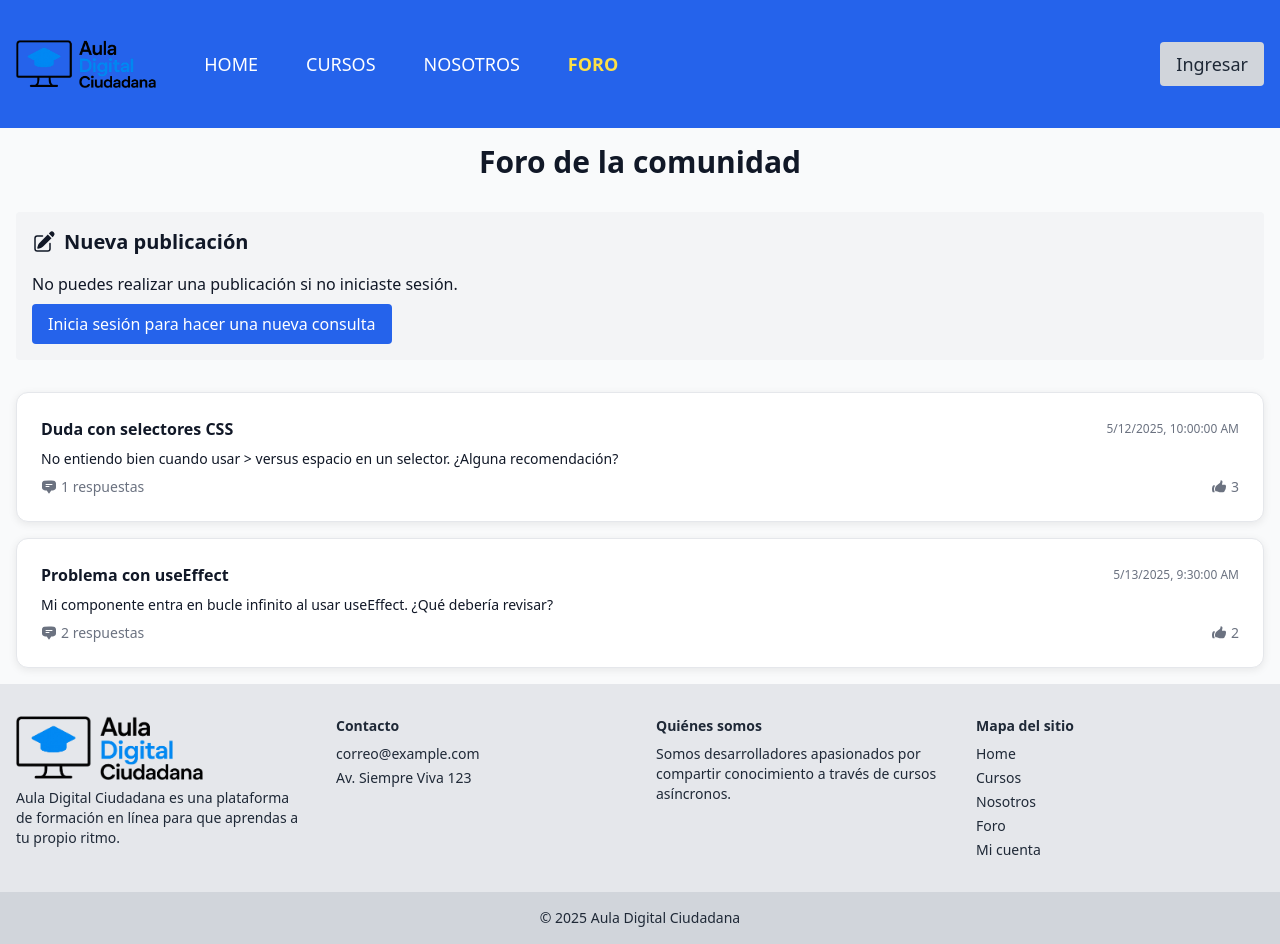
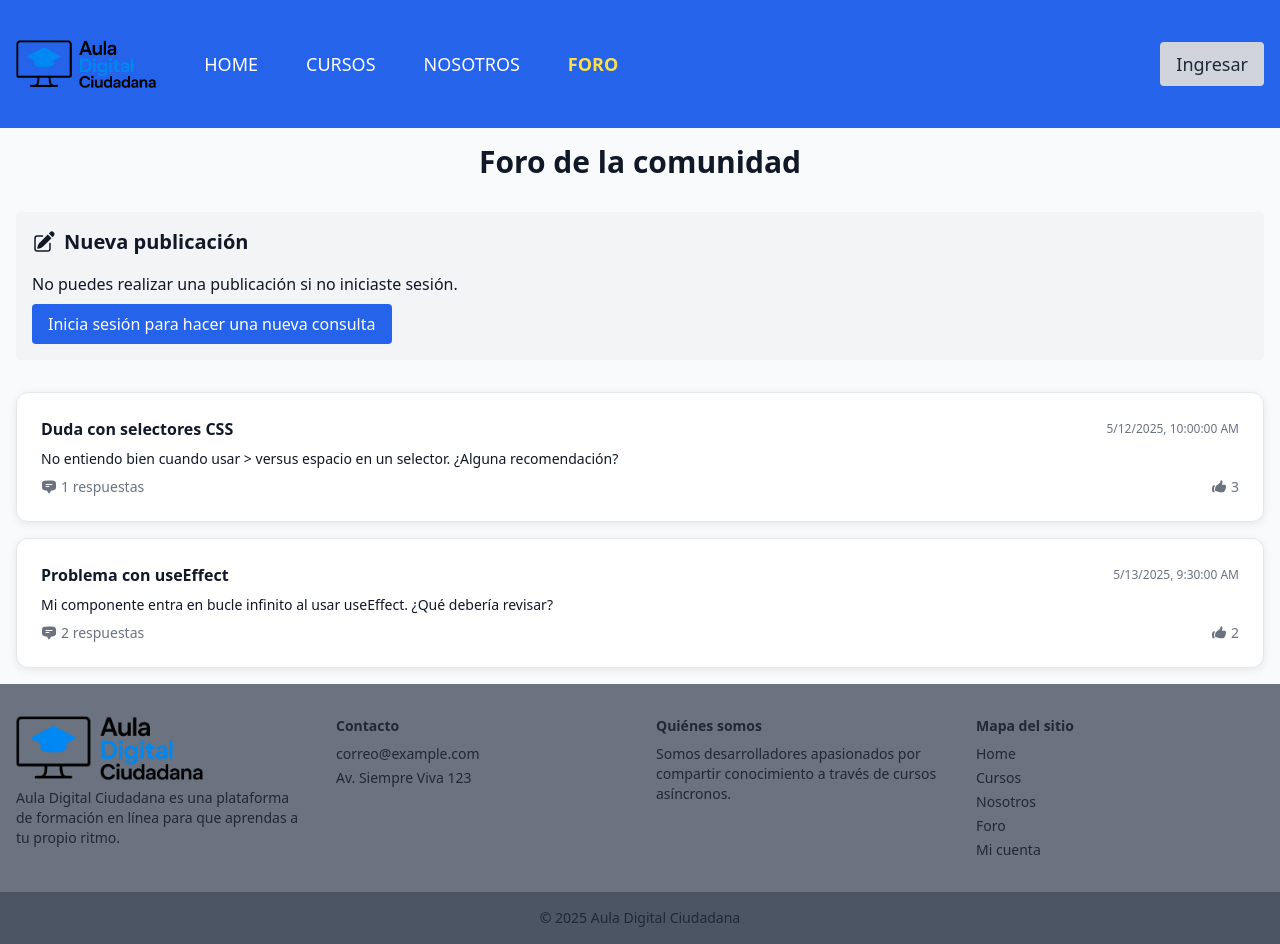
Before and after one commit to estebanaraoz/curso-webapp, a React (Vite) app: page /curso-webapp/foro in a window 1280 px wide. Built offline with nearby package versions, Linux system fonts and the light colour scheme.

Commit message:
style: update tertiary color

```diff
--- a/src/components/Footer.tsx
+++ b/src/components/Footer.tsx
@@ -3,7 +3,7 @@ import getAssetUrl from '../utils/getAssetUrl'
 
 export default function Footer() {
   return (
-    <footer className="bg-gray-200 dark:bg-gray-800 text-gray-800 dark:text-gray-200 text-sm">
+    <footer className="bg-gray-500 dark:bg-gray-900 text-gray-800 dark:text-gray-200 text-sm">
       <div className="container mx-auto px-4 py-8 grid gap-8 md:grid-cols-4">
         <div>
           <img src={getAssetUrl('/logo.png')} alt="Logo" className="h-16 w-auto mb-2 object-contain" />
@@ -45,7 +45,7 @@ export default function Footer() {
           </ul>
         </div>
       </div>
-      <div className="text-center py-4 bg-gray-300 dark:bg-gray-900">
+      <div className="text-center py-4 bg-gray-600 dark:bg-gray-950">
         © 2025 Aula Digital Ciudadana
       </div>
     </footer>
--- a/src/components/Navbar.tsx
+++ b/src/components/Navbar.tsx
@@ -52,7 +52,7 @@ export default function Navbar() {
             <div className="relative">
               <button
                 onClick={toggleDropdown}
-                className="flex items-center gap-2 px-4 py-2 rounded bg-sky-500 text-white hover:bg-sky-600 focus:outline-none focus:ring-2 focus:ring-primary"
+                className="flex items-center gap-2 px-4 py-2 rounded bg-tertiary text-white hover:brightness-90 focus:outline-none focus:ring-2 focus:ring-primary"
                 aria-haspopup="true"
               >
                 <UserCircleIcon className="w-8 h-8" />
@@ -150,7 +150,7 @@ export default function Navbar() {
             <div className="relative w-full sm:w-auto">
               <button
                 onClick={toggleDropdown}
-                className="flex items-center gap-2 w-full sm:w-auto px-4 py-2 rounded bg-sky-500 text-white hover:bg-sky-600 focus:outline-none focus:ring-2 focus:ring-primary"
+                className="flex items-center gap-2 w-full sm:w-auto px-4 py-2 rounded bg-tertiary text-white hover:brightness-90 focus:outline-none focus:ring-2 focus:ring-primary"
                 aria-haspopup="true"
               >
                 <UserCircleIcon className="w-8 h-8" />
--- a/src/index.css
+++ b/src/index.css
@@ -6,6 +6,7 @@
   --color-primary: #1d4ed8;
   --color-primary-dark: #1e40af;
   --color-secondary: #f97316;
+  --color-tertiary: #42d0ff;
 }
 
 @layer base {
--- a/tailwind.config.js
+++ b/tailwind.config.js
@@ -8,6 +8,7 @@ export default {
         primary: 'var(--color-primary)',
         'primary-dark': 'var(--color-primary-dark)',
         secondary: 'var(--color-secondary)',
+        tertiary: 'var(--color-tertiary)',
       },
       borderRadius: { card: '0.75rem' },
       boxShadow: { card: '0 2px 8px rgba(0,0,0,0.08)' },
```
